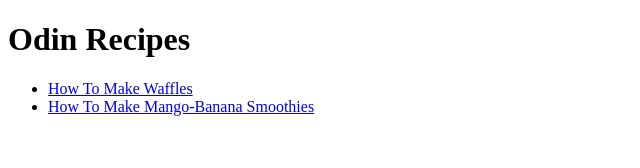
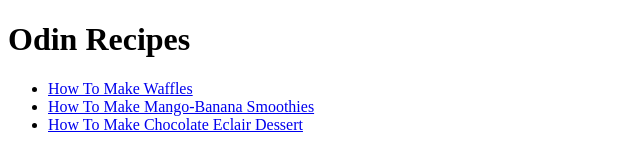
Before and after one commit to codingemm/odin-recipes, a plain HTML site: page index.html in a window 1280 px wide. Shown: the whole page, without its empty margins (0-640 px from the left). Drawn offline with Linux system fonts and the light colour scheme.

Commit message:
Add link to chocolate eclair dessert page

```diff
--- a/index.html
+++ b/index.html
@@ -12,6 +12,7 @@
         <ul>
             <li><a href="../odin-recipes/recipes/waffles.html">How To Make Waffles</a></li>
             <li><a href="../odin-recipes/recipes/mango_banana_smooth.html">How To Make Mango-Banana Smoothies</a></li>
+            <li><a href ="../odin-recipes/recipes/choc_ecl_desset.html">How To Make Chocolate Eclair Dessert</a></li>
         </ul>
 
     </body>
```
